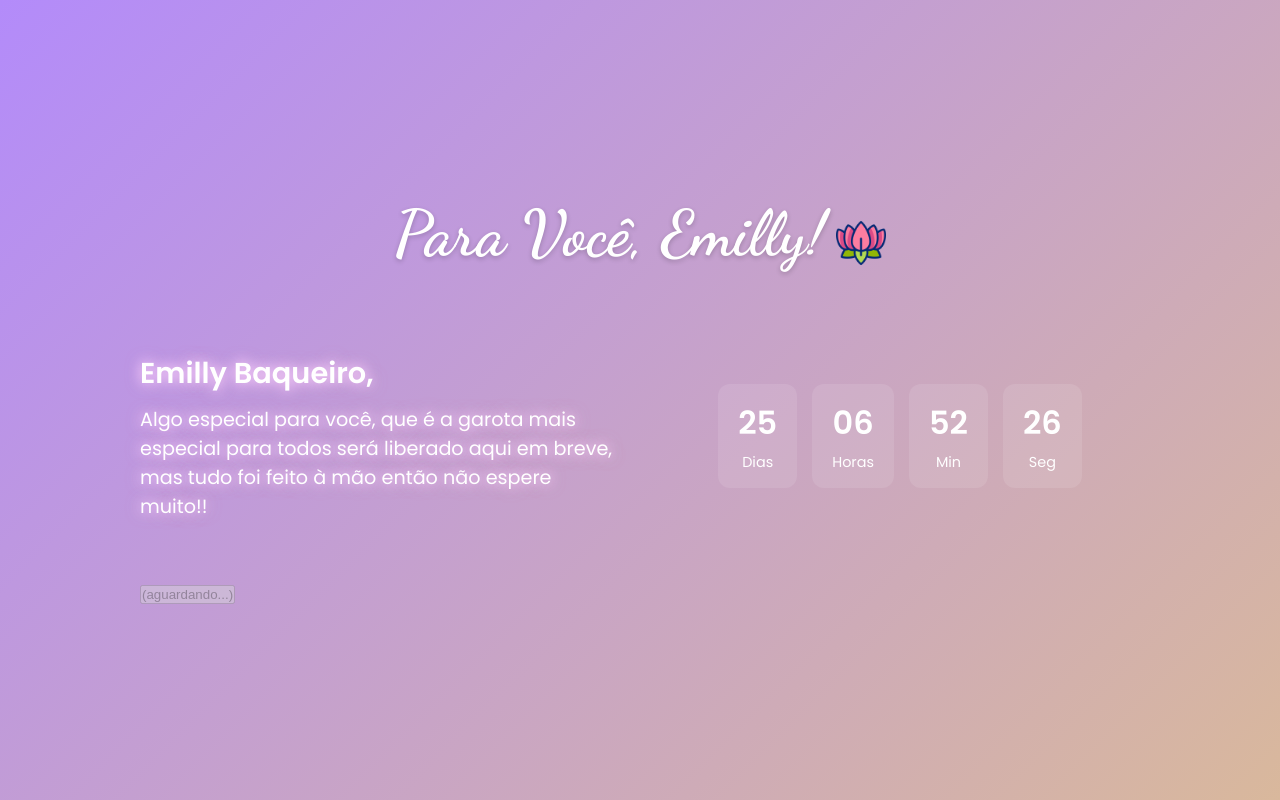
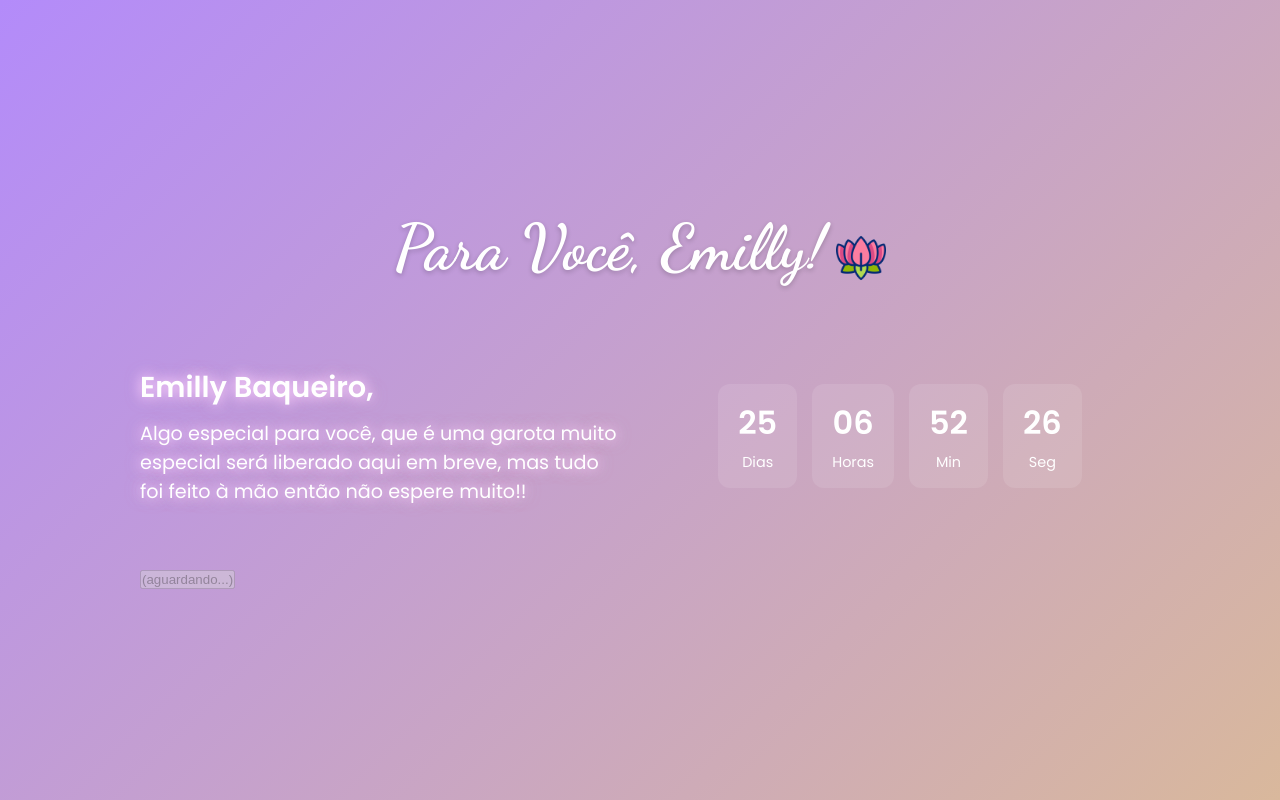
Before and after one commit to Tailansant/Anivers-rio, a plain HTML site: page index.html in a window 1280 px wide. Drawn offline with Linux system fonts and the light colour scheme.

Commit message:
Atualizando mensagem

```diff
--- a/index.html
+++ b/index.html
@@ -33,7 +33,7 @@ Observações técnicas:
         <div class="content-wrapper">
             <div class="text-box">
                 <h2>Emilly Baqueiro,</h2>
-                <p>Algo especial para você, que é a garota mais especial para todos será liberado aqui em breve, mas tudo foi feito à mão então não espere muito!!</p>
+                <p>Algo especial para você, que é uma garota muito especial será liberado aqui em breve, mas tudo foi feito à mão então não espere muito!!</p>
             </div>
 
             <div class="countdown-section">
```
